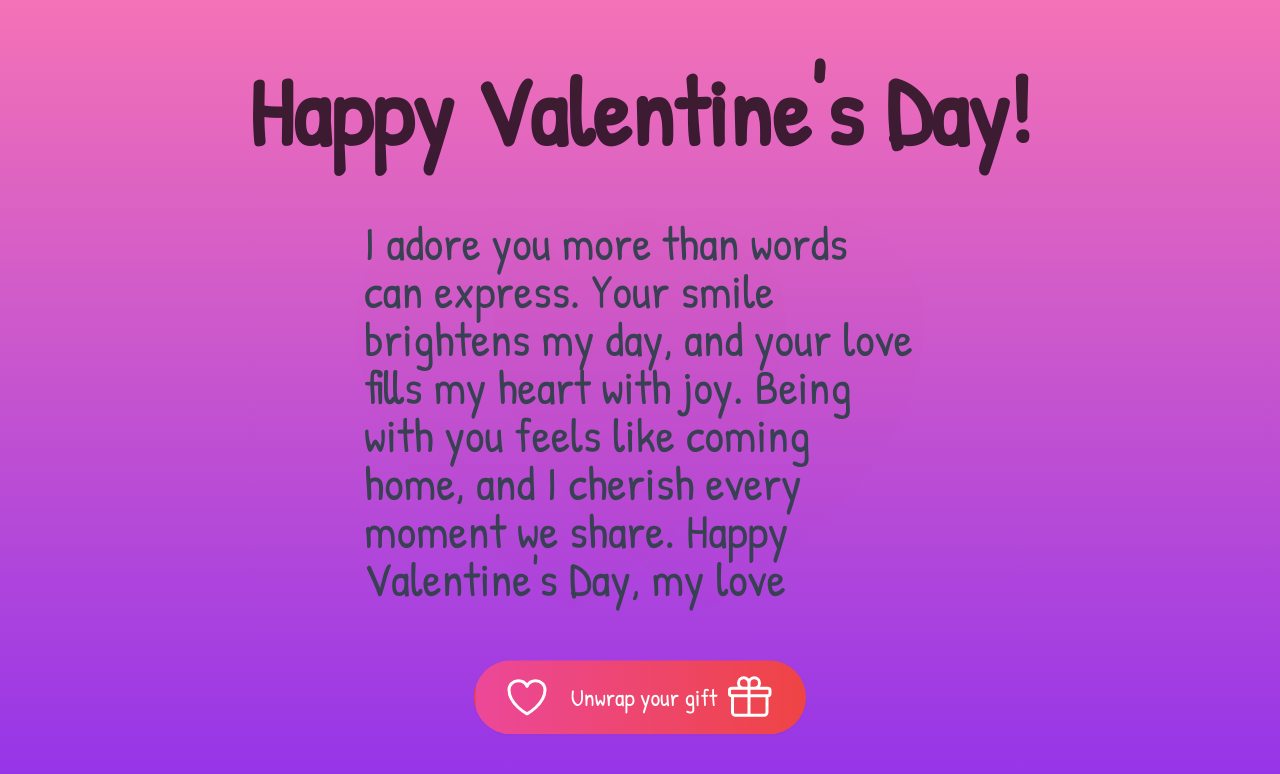
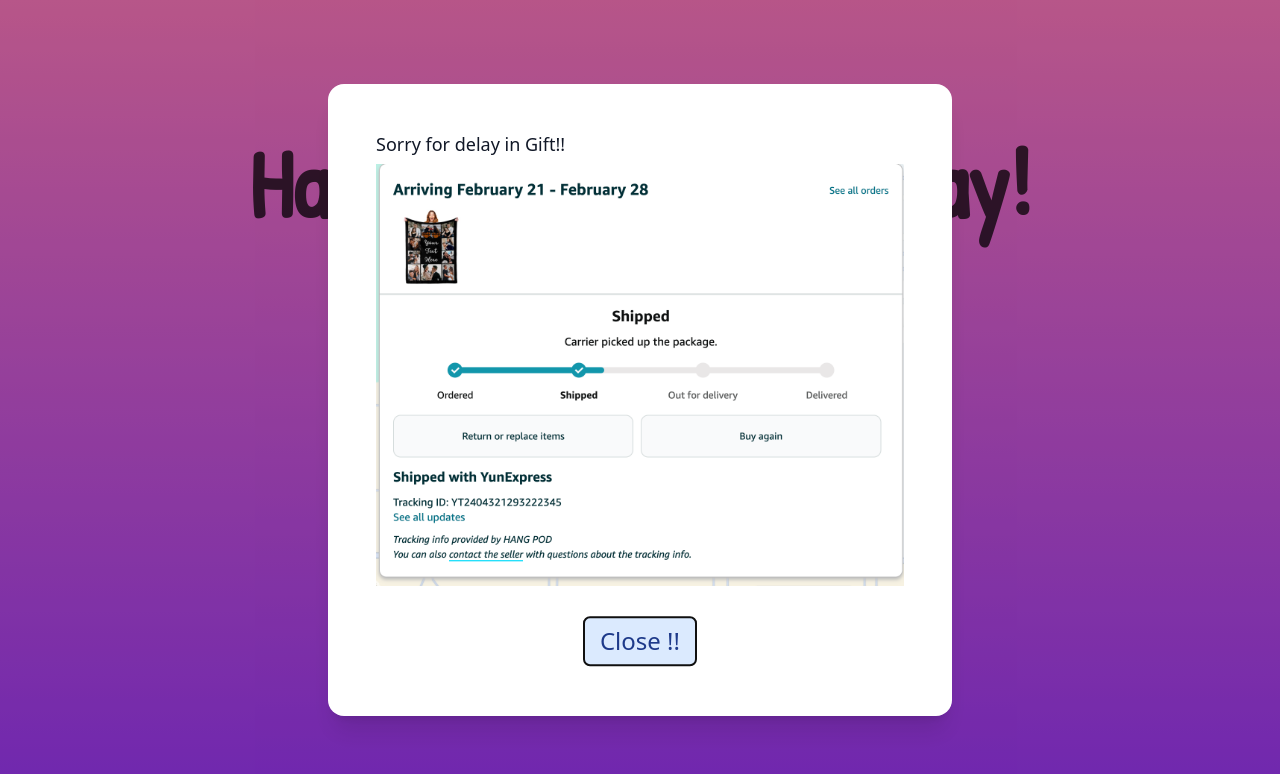
Before and after one commit to dhunganabibek/valentine-day-gift, a React (Vite) app: page / in a window 1280 px wide. Shown: the top 774 px of the page. Built offline with nearby package versions, Linux system fonts and the light colour scheme.

Commit message:
valentine's day gift v1 completed

```diff
--- a/index.html
+++ b/index.html
@@ -7,7 +7,6 @@
     <style>
       @import url('https://fonts.googleapis.com/css2?family=Patrick+Hand&display=swap');
     </style>
-
     <title>Document</title>
   </head>
   <body>
--- a/package.json
+++ b/package.json
@@ -10,6 +10,7 @@
   "author": "",
   "license": "ISC",
   "devDependencies": {
+    "@headlessui/react": "^1.7.18",
     "@heroicons/react": "^2.1.1",
     "@types/react": "^18.2.55",
     "@types/react-dom": "^18.2.19",
--- a/src/App.tsx
+++ b/src/App.tsx
@@ -1,43 +1,14 @@
-import { GifIcon, GiftIcon, HeartIcon } from '@heroicons/react/24/outline';
+import { useState } from 'react';
+import Gift from './components/Gift';
+import Home from './components/Home';
+import { createBrowserRouter, RouterProvider, Route } from 'react-router-dom';
+
+const router = createBrowserRouter([{ path: '/', element: <Home /> }]);
 
 const App = () => {
   return (
     <>
-      <div className='bg-center bg-cover min-h-screen font-patrick-hand backdrop-opacity-20 bg-gradient-to-b from-pink-400 to-purple-600 flex relative'>
-        <HeartIcon
-          className='size-48 md:size-72 lg:96 animate-ping absolute top-1/3 left-1/3'
-          fill='#D51A3A'
-          strokeWidth='0'
-          style={{ animationDuration: '1.5s' }}
-        />
-        <HeartIcon
-          className='size-48 md:size-72  animate-ping absolute top-1/3 right-1/3'
-          fill='#D51A3A'
-          strokeWidth='0'
-          style={{ animationDuration: '1.5s' }}
-        />
-
-        <div className='flex justify-center flex-col items-center relative z-10 p-10 space-y-12'>
-          <h1 className='text-5xl lg:text-8xl font-semibold #B51A3Amb-8 leading-tight font-cursive animate-pulse'>
-            Happy Valentine's Day!
-          </h1>
-
-          <p className='text-5xl text-gray-700 rounded-full py-3 px-6 w-11/12 md:w-2/3 lg:w-1/2'>
-            I adore you more than words can express. Your smile brightens my
-            day, and your love fills my heart with joy. Being with you feels
-            like coming home, and I cherish every moment we share. Happy
-            Valentine's Day, my love
-          </p>
-          <button>
-            {' '}
-            <button className='inline-flex items-center px-8 py-3 gap-2 border border-transparent text-base font-medium rounded-full shadow-sm text-white bg-gradient-to-r from-pink-500 to-red-500 animate-bounce '>
-              <HeartIcon className='-ml-1 mr-3 size-12' />
-              <p className='text-2xl'>Unwrap your gift</p>
-              <GiftIcon className='size-12 ' />
-            </button>
-          </button>
-        </div>
-      </div>
+      <RouterProvider router={router} />
     </>
   );
 };
--- /dev/null
+++ b/src/components/Gift.tsx
@@ -0,0 +1,68 @@
+import { Dialog, Transition } from '@headlessui/react';
+import { Fragment } from 'react';
+import GiftImage from '../../assets/gift.png';
+
+type UseState<T> = [T, (val: T) => void];
+export default function MyModal({ state }: { state: UseState<Boolean> }) {
+  const [isOpen, setIsOpen] = state;
+
+  return (
+    <>
+      <Transition appear show={isOpen} as={Fragment}>
+        <Dialog
+          as='div'
+          className='relative z-10'
+          onClose={() => setIsOpen(false)}
+        >
+          <Transition.Child
+            as={Fragment}
+            enter='ease-out duration-300'
+            enterFrom='opacity-0'
+            enterTo='opacity-100'
+            leave='ease-in duration-200'
+            leaveFrom='opacity-100'
+            leaveTo='opacity-0'
+          >
+            <div className='fixed inset-0 bg-black/25' />
+          </Transition.Child>
+
+          <div className='fixed inset-0 overflow-y-auto'>
+            <div className='flex min-h-full items-center justify-center p-4 text-center'>
+              <Transition.Child
+                as={Fragment}
+                enter='ease-out duration-300'
+                enterFrom='opacity-0 scale-95'
+                enterTo='opacity-100 scale-100'
+                leave='ease-in duration-200'
+                leaveFrom='opacity-100 scale-100'
+                leaveTo='opacity-0 scale-95'
+              >
+                <Dialog.Panel className='w-full lg:w-1/2 transform overflow-hidden rounded-2xl bg-white p-12 text-left align-middle shadow-xl transition-all'>
+                  <Dialog.Title
+                    as='h3'
+                    className='text-lg font-medium leading-6 text-gray-900'
+                  >
+                    Sorry for delay in Gift!!
+                  </Dialog.Title>
+                  <div className='mt-2'>
+                    <img src={GiftImage} alt='Gift' />
+                  </div>
+
+                  <div className='pt-8 flex justify-center'>
+                    <button
+                      type='button'
+                      className='flex justify-center rounded-md border border-transparent bg-blue-100 px-4 py-2 text-2xl font-medium text-blue-900 animate-bounce'
+                      onClick={() => setIsOpen(false)}
+                    >
+                      Close !!
+                    </button>
+                  </div>
+                </Dialog.Panel>
+              </Transition.Child>
+            </div>
+          </div>
+        </Dialog>
+      </Transition>
+    </>
+  );
+}
--- /dev/null
+++ b/src/components/Home.tsx
@@ -0,0 +1,52 @@
+import { GiftIcon, HeartIcon } from '@heroicons/react/24/outline';
+import { Link } from 'react-router-dom';
+import Gift from './Gift';
+import { useState } from 'react';
+
+const Home = () => {
+  const [isOpen, setIsOpen] = useState(true);
+  return (
+    <>
+      <div className='bg-center bg-cover min-h-screen font-patrick-hand backdrop-opacity-20 bg-gradient-to-b from-pink-400 to-purple-600 flex relative'>
+        <HeartIcon
+          className='size-48 md:size-72 lg:96 animate-ping absolute top-1/3 left-1/3'
+          fill='#D51A3A'
+          strokeWidth='0'
+          style={{ animationDuration: '1.5s' }}
+        />
+        <HeartIcon
+          className='size-48 md:size-72  animate-ping absolute top-1/3 right-1/3'
+          fill='#D51A3A'
+          strokeWidth='0'
+          style={{ animationDuration: '1.5s' }}
+        />
+
+        <div className='flex justify-center flex-col items-center relative z-10 p-10 space-y-12'>
+          <h1 className='text-4xl lg:text-8xl font-semibold #B51A3Amb-8 leading-tight font-cursive animate-pulse'>
+            Happy Valentine's Day!
+          </h1>
+
+          <p className='text-4xl text-gray-700 rounded-full py-3 px-6 w-11/12 md:w-2/3 lg:w-1/2'>
+            I adore you more than words can express. Your smile brightens my
+            day, and your love fills my heart with joy. Being with you feels
+            like coming home, and I cherish every moment we share. Happy
+            Valentine's Day, my love
+          </p>
+          <button>
+            <div
+              className='inline-flex items-center px-8 py-3 gap-2 border border-transparent text-base font-medium rounded-full shadow-sm text-white bg-gradient-to-r from-pink-500 to-red-500 animate-bounce'
+              onClick={() => setIsOpen(true)}
+            >
+              <HeartIcon className='-ml-1 mr-3 size-12' />
+              <p className='text-2xl'>Unwrap your gift</p>
+              <GiftIcon className='size-12' />
+            </div>
+          </button>
+          <Gift state={[isOpen, setIsOpen]} />
+        </div>
+      </div>
+    </>
+  );
+};
+
+export default Home;
--- /dev/null
+++ b/src/image.d.ts
@@ -0,0 +1,4 @@
+declare module '*.png' {
+  const value: string;
+  export default value;
+}
```
Also changed, not shown: assets/gift.png (added), 1 other file (tests, documents, lock files or other folders).
